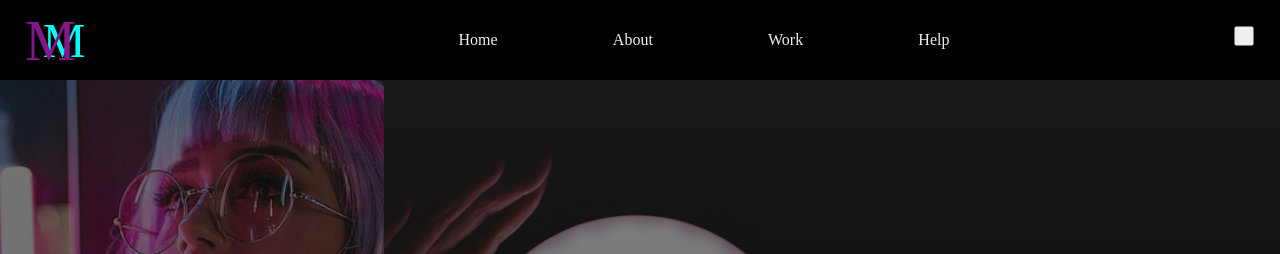
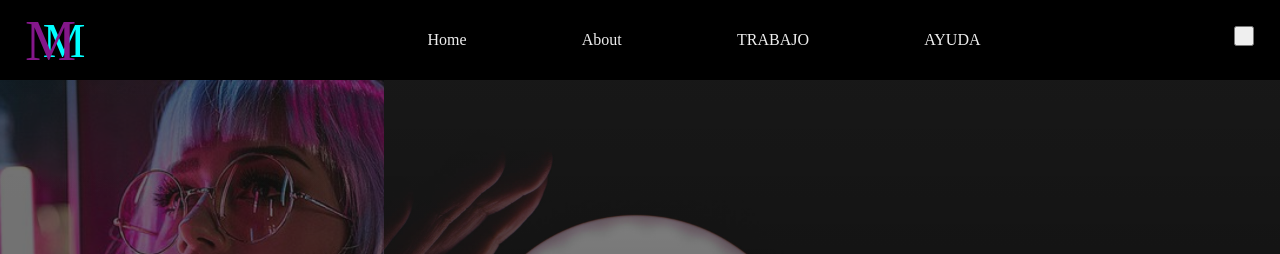
Before and after one commit to JPaxtor/portafoliov1JP, a plain HTML site: page index.html in a window 1280 px wide. Shown: the top 254 px of the page. Drawn offline with Linux system fonts and the light colour scheme.

```diff
--- a/index.html
+++ b/index.html
@@ -15,8 +15,8 @@
                 <ul>
                     <li><a href="#section1">Home</a></li>
                     <li><a href="#section2">About</a></li>
-                    <li><a href="">Work</a></li>
-                    <li><a href="">Help</a></li>
+                    <li><a href="">TRABAJO</a></li>
+                    <li><a href="">AYUDA</a></li>
                 </ul>
             </div>
         </div>
```
Also changed, not shown: style.css (+0 -78 lines).
